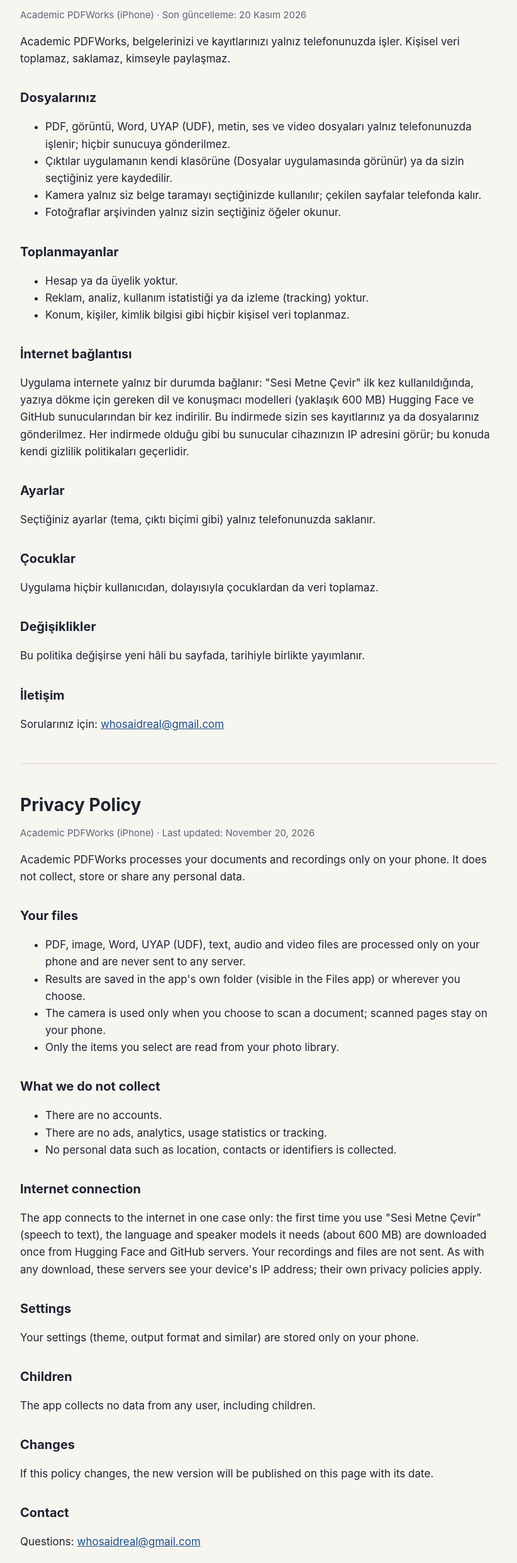
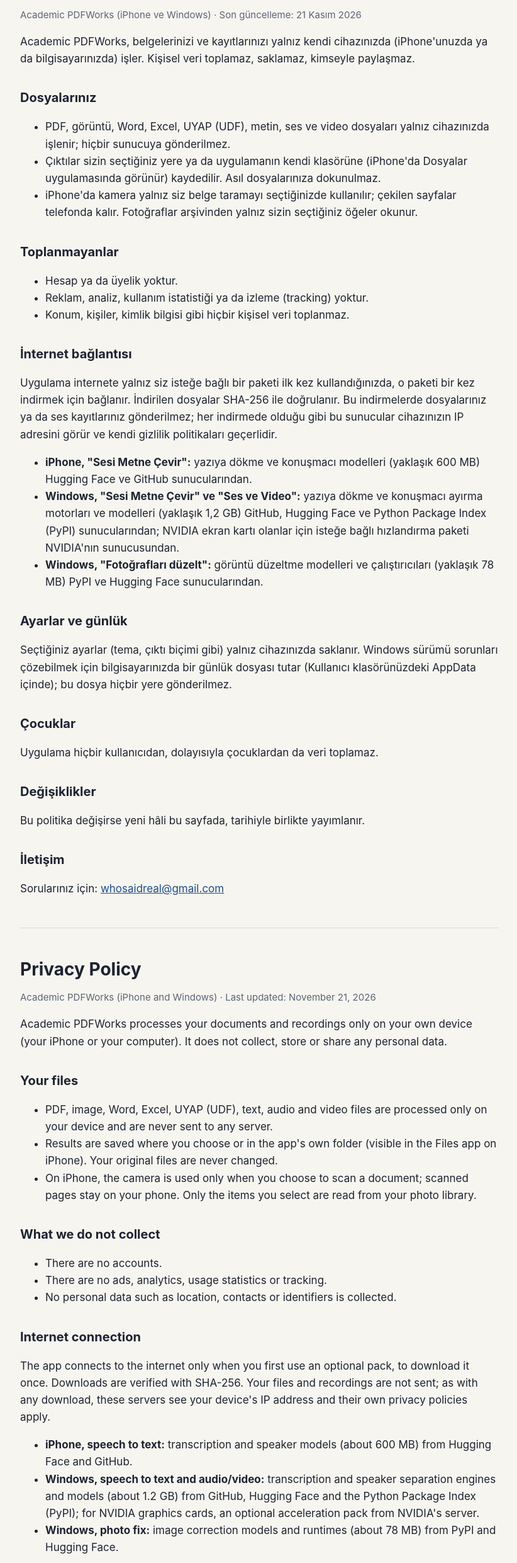
Before and after one commit to whosaidreal/divit, a plain HTML site: page gizlilik.html in a window 1280 px wide. Shown: the part 118-2600 px from the top of the page at 63% size, without its empty margins (228-1050 px from the left). Drawn offline with Linux system fonts and the light colour scheme.

Commit message:
Windows sürümü: indirme bağlantıları, gizlilik politikasında Windows bölümü

```diff
--- a/gizlilik.html
+++ b/gizlilik.html
@@ -26,18 +26,19 @@
 <nav><a href="./">Destek</a> · <a href="#en">English</a></nav>
 
 <h1>Gizlilik Politikası</h1>
-<p class="muted">Academic PDFWorks (iPhone) · Son güncelleme: 20 Kasım 2026</p>
+<p class="muted">Academic PDFWorks (iPhone ve Windows) · Son güncelleme: 21 Kasım 2026</p>
 
-<p>Academic PDFWorks, belgelerinizi ve kayıtlarınızı yalnız telefonunuzda işler. Kişisel veri toplamaz, saklamaz,
-kimseyle paylaşmaz.</p>
+<p>Academic PDFWorks, belgelerinizi ve kayıtlarınızı yalnız kendi cihazınızda (iPhone'unuzda ya da bilgisayarınızda)
+işler. Kişisel veri toplamaz, saklamaz, kimseyle paylaşmaz.</p>
 
 <h2>Dosyalarınız</h2>
 <ul>
-  <li>PDF, görüntü, Word, UYAP (UDF), metin, ses ve video dosyaları yalnız telefonunuzda işlenir; hiçbir sunucuya
+  <li>PDF, görüntü, Word, Excel, UYAP (UDF), metin, ses ve video dosyaları yalnız cihazınızda işlenir; hiçbir sunucuya
     gönderilmez.</li>
-  <li>Çıktılar uygulamanın kendi klasörüne (Dosyalar uygulamasında görünür) ya da sizin seçtiğiniz yere kaydedilir.</li>
-  <li>Kamera yalnız siz belge taramayı seçtiğinizde kullanılır; çekilen sayfalar telefonda kalır.</li>
-  <li>Fotoğraflar arşivinden yalnız sizin seçtiğiniz öğeler okunur.</li>
+  <li>Çıktılar sizin seçtiğiniz yere ya da uygulamanın kendi klasörüne (iPhone'da Dosyalar uygulamasında görünür)
+    kaydedilir. Asıl dosyalarınıza dokunulmaz.</li>
+  <li>iPhone'da kamera yalnız siz belge taramayı seçtiğinizde kullanılır; çekilen sayfalar telefonda kalır. Fotoğraflar
+    arşivinden yalnız sizin seçtiğiniz öğeler okunur.</li>
 </ul>
 
 <h2>Toplanmayanlar</h2>
@@ -48,13 +49,23 @@ kimseyle paylaşmaz.</p>
 </ul>
 
 <h2>İnternet bağlantısı</h2>
-<p>Uygulama internete yalnız bir durumda bağlanır: "Sesi Metne Çevir" ilk kez kullanıldığında, yazıya dökme için
-gereken dil ve konuşmacı modelleri (yaklaşık 600 MB) Hugging Face ve GitHub sunucularından bir kez indirilir. Bu
-indirmede sizin ses kayıtlarınız ya da dosyalarınız gönderilmez. Her indirmede olduğu gibi bu sunucular cihazınızın
-IP adresini görür; bu konuda kendi gizlilik politikaları geçerlidir.</p>
+<p>Uygulama internete yalnız siz isteğe bağlı bir paketi ilk kez kullandığınızda, o paketi bir kez indirmek için
+bağlanır. İndirilen dosyalar SHA-256 ile doğrulanır. Bu indirmelerde dosyalarınız ya da ses kayıtlarınız gönderilmez;
+her indirmede olduğu gibi bu sunucular cihazınızın IP adresini görür ve kendi gizlilik politikaları geçerlidir.</p>
+<ul>
+  <li><b>iPhone, "Sesi Metne Çevir":</b> yazıya dökme ve konuşmacı modelleri (yaklaşık 600 MB) Hugging Face ve GitHub
+    sunucularından.</li>
+  <li><b>Windows, "Sesi Metne Çevir" ve "Ses ve Video":</b> yazıya dökme ve konuşmacı ayırma motorları ve modelleri
+    (yaklaşık 1,2 GB) GitHub, Hugging Face ve Python Package Index (PyPI) sunucularından; NVIDIA ekran kartı olanlar
+    için isteğe bağlı hızlandırma paketi NVIDIA'nın sunucusundan.</li>
+  <li><b>Windows, "Fotoğrafları düzelt":</b> görüntü düzeltme modelleri ve çalıştırıcıları (yaklaşık 78 MB) PyPI ve
+    Hugging Face sunucularından.</li>
+</ul>
 
-<h2>Ayarlar</h2>
-<p>Seçtiğiniz ayarlar (tema, çıktı biçimi gibi) yalnız telefonunuzda saklanır.</p>
+<h2>Ayarlar ve günlük</h2>
+<p>Seçtiğiniz ayarlar (tema, çıktı biçimi gibi) yalnız cihazınızda saklanır. Windows sürümü sorunları
+çözebilmek için bilgisayarınızda bir günlük dosyası tutar (Kullanıcı klasörünüzdeki AppData içinde); bu dosya hiçbir
+yere gönderilmez.</p>
 
 <h2>Çocuklar</h2>
 <p>Uygulama hiçbir kullanıcıdan, dolayısıyla çocuklardan da veri toplamaz.</p>
@@ -69,18 +80,19 @@ IP adresini görür; bu konuda kendi gizlilik politikaları geçerlidir.</p>
 
 <section id="en" lang="en">
 <h1>Privacy Policy</h1>
-<p class="muted">Academic PDFWorks (iPhone) · Last updated: November 20, 2026</p>
+<p class="muted">Academic PDFWorks (iPhone and Windows) · Last updated: November 21, 2026</p>
 
-<p>Academic PDFWorks processes your documents and recordings only on your phone. It does not collect, store or share
-any personal data.</p>
+<p>Academic PDFWorks processes your documents and recordings only on your own device (your iPhone or your computer).
+It does not collect, store or share any personal data.</p>
 
 <h2>Your files</h2>
 <ul>
-  <li>PDF, image, Word, UYAP (UDF), text, audio and video files are processed only on your phone and are never sent to
-    any server.</li>
-  <li>Results are saved in the app's own folder (visible in the Files app) or wherever you choose.</li>
-  <li>The camera is used only when you choose to scan a document; scanned pages stay on your phone.</li>
-  <li>Only the items you select are read from your photo library.</li>
+  <li>PDF, image, Word, Excel, UYAP (UDF), text, audio and video files are processed only on your device and are never
+    sent to any server.</li>
+  <li>Results are saved where you choose or in the app's own folder (visible in the Files app on iPhone). Your
+    original files are never changed.</li>
+  <li>On iPhone, the camera is used only when you choose to scan a document; scanned pages stay on your phone. Only the
+    items you select are read from your photo library.</li>
 </ul>
 
 <h2>What we do not collect</h2>
@@ -91,13 +103,20 @@ any personal data.</p>
 </ul>
 
 <h2>Internet connection</h2>
-<p>The app connects to the internet in one case only: the first time you use "Sesi Metne Çevir" (speech to text),
-the language and speaker models it needs (about 600 MB) are downloaded once from Hugging Face and GitHub servers. Your
-recordings and files are not sent. As with any download, these servers see your device's IP address; their own
-privacy policies apply.</p>
+<p>The app connects to the internet only when you first use an optional pack, to download it once. Downloads are
+verified with SHA-256. Your files and recordings are not sent; as with any download, these servers see your device's
+IP address and their own privacy policies apply.</p>
+<ul>
+  <li><b>iPhone, speech to text:</b> transcription and speaker models (about 600 MB) from Hugging Face and GitHub.</li>
+  <li><b>Windows, speech to text and audio/video:</b> transcription and speaker separation engines and models (about
+    1.2 GB) from GitHub, Hugging Face and the Python Package Index (PyPI); for NVIDIA graphics cards, an optional
+    acceleration pack from NVIDIA's server.</li>
+  <li><b>Windows, photo fix:</b> image correction models and runtimes (about 78 MB) from PyPI and Hugging Face.</li>
+</ul>
 
-<h2>Settings</h2>
-<p>Your settings (theme, output format and similar) are stored only on your phone.</p>
+<h2>Settings and log</h2>
+<p>Your settings (theme, output format and similar) are stored only on your device. The Windows version keeps a log
+file on your computer (in your user folder's AppData) to help solve problems; it is never sent anywhere.</p>
 
 <h2>Children</h2>
 <p>The app collects no data from any user, including children.</p>
```
Also changed, not shown: index.html (+34 -16 lines).
